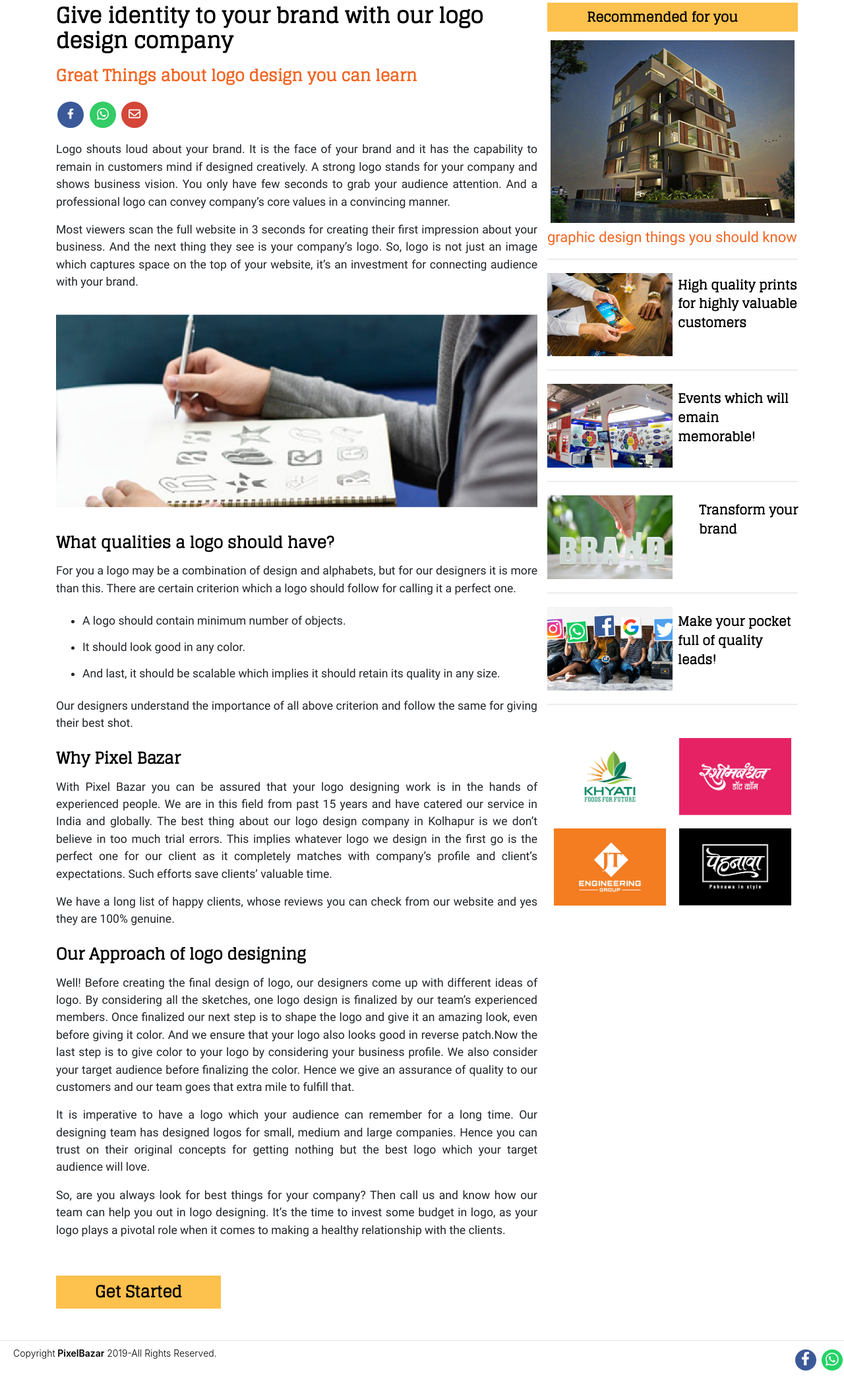
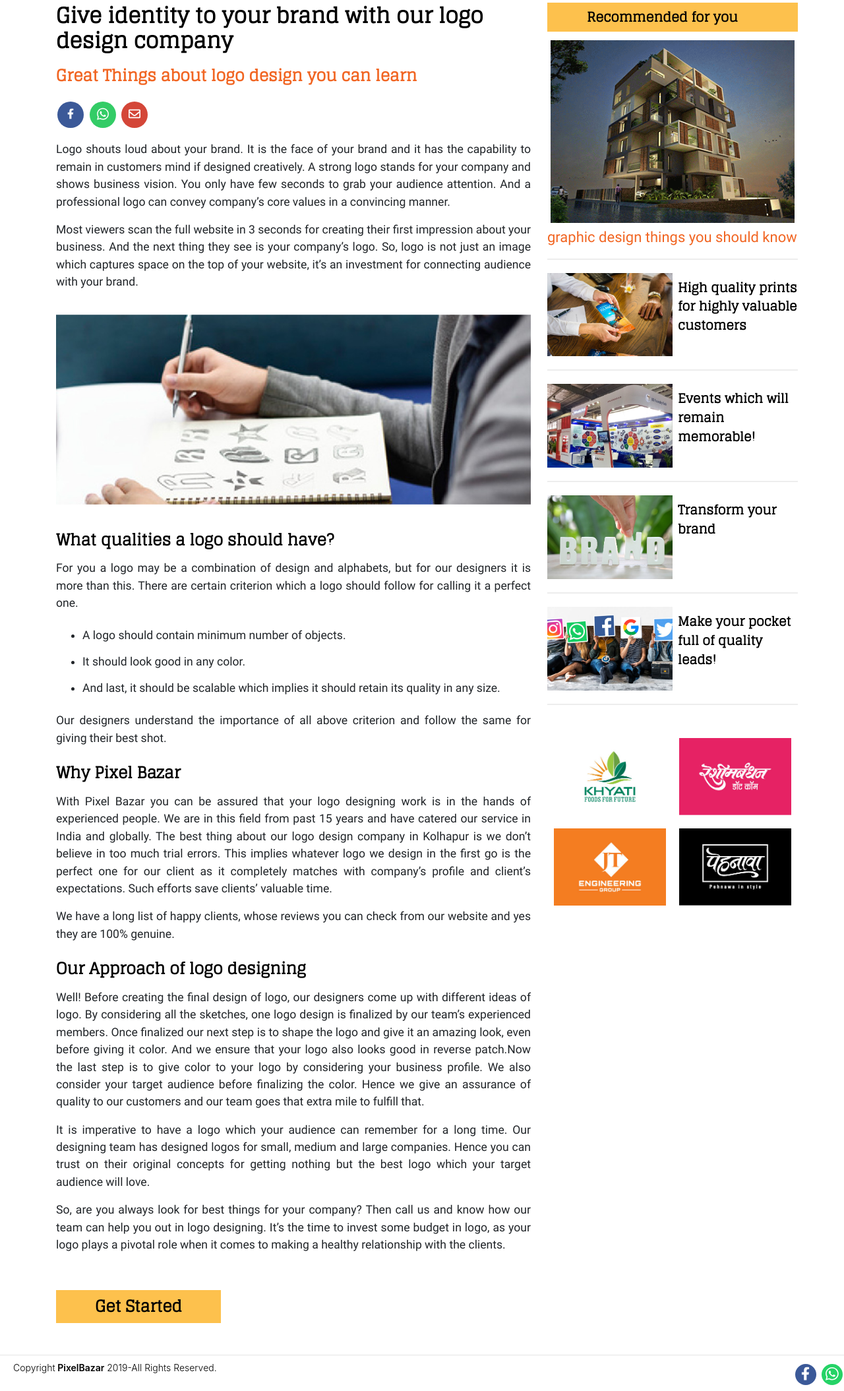
Before and after one commit to teampixel123/pixel_bazar, a CodeIgniter app: page /pixelbazar/logo-design-kolhapur in a window 1280 px wide. Shown: the part 154-2263 px from the top of the page at 66% size. Before the commit the page ends 2232 px from the top, so only its background shows below. Run offline with CodeIgniter, Linux system fonts and the light colour scheme; data that the repository does not hold is empty.

Commit message:
services pages design

```diff
--- a/application/views/pages/corporate_event.php
+++ b/application/views/pages/corporate_event.php
@@ -13,7 +13,7 @@
 	</div> -->
   <div class="container service-pg-container">
     <div class="row ">
-      <div class="col-md-8">
+      <div class="col-md-8" id="left-col">
           <h1 class="service-title">Corporate event management for your comfort</h1>
           <h3 class="service-sub-title red-color">Events which will remain memorable!</h3>
           <div class="social-media">
@@ -93,7 +93,7 @@
           <p>Your quest for the perfect event management solutions finds fulfillment at Pixel Media. Contact us today for more details.</p>
           <a class="btn btn-service btn-outline-warning2 " href="https://www.pixelbazar.com/Contact">Get Started</a>
       </div>
-      <div class="col-md-4 recommend">
+      <div class="col-md-4 recommend" id="right-col">
 
         <h3 class="service-recommended">Recommended for you</h3>
         <a href="<?php echo base_url(); ?>website-design-development-kolhapur">
@@ -109,7 +109,7 @@
                   <img class="service-img" src="<?php echo base_url(); ?>assets/images/site/branding_in_kolhapur.jpeg" alt="Strategic Branding Services, branding in kolhapur, Brand Identity, Branding">
                  </div>
                 <div class="col-6 mt-2">
-                 <p class="float-right align-self-center service-left-title">Transform your<br> brand</p>
+                 <p class="align-self-center service-left-title">Transform your<br> brand</p>
                 </div>
               </div>
             </a>
--- a/application/views/pages/graphic_design.php
+++ b/application/views/pages/graphic_design.php
@@ -13,7 +13,7 @@
 	</div> -->
   <div class="container service-pg-container">
     <div class="row ">
-      <div class="col-md-8">
+      <div class="col-md-8" id="left-col">
           <h1 class="service-title">Leading Graphic design company in Kolhapur</h1>
           <h3 class="service-sub-title red-color">We create designs, which designs business!</h3>
           <div class="social-media">
@@ -91,7 +91,7 @@
             <p>So, focus on your business side and let our designers take care of your graphic designing concern. As our graphic design company in Kolhapur is what you need to take a giant leap in your business through attention-grabbing designs which your audience will love to see repeatedly.</p>
             <a class="btn btn-service btn-outline-warning2 " href="https://www.pixelbazar.com/Contact">Get Started</a>
       </div>
-      <div class="col-md-4">
+      <div class="col-md-4" id="right-col">
 
           <h3 class="service-recommended">Recommended for you</h3>
             <a href="<?php echo base_url(); ?>website-design-development-kolhapur">
@@ -106,7 +106,7 @@
                           <img class="service-img" src="<?php echo base_url(); ?>assets/images/site/branding_in_kolhapur.jpeg" alt="Strategic Branding Services, branding in kolhapur, Brand Identity, Branding">
                          </div>
                         <div class="col-6 mt-2">
-                         <p class="float-right align-self-center service-left-title">Transform your<br> brand</p>
+                         <p class="align-self-center service-left-title">Transform your<br> brand</p>
                         </div>
                       </div>
                     </a>
--- a/application/views/pages/logo_design.php
+++ b/application/views/pages/logo_design.php
@@ -13,7 +13,7 @@
 	</div> -->
   <div class="container service-pg-container">
     <div class="row ">
-      <div class="col-md-8">
+      <div class="col-md-8" id="left-col">
           <h1 class="service-title">Give identity to your brand with our logo design company</h1>
           <h3 class="service-sub-title red-color">Great Things about logo design you can learn </h3>
           <div class="social-media">
@@ -96,7 +96,7 @@
             <p>So, are you always look for best things for your company? Then call us and know how our team can help you out in logo designing. It’s the time to invest some budget in logo, as your logo plays a pivotal role when it comes to making a healthy relationship with the clients.</p>
             <a class="btn btn-service btn-outline-warning2 " href="https://www.pixelbazar.com/Contact">Get Started</a>
       </div>
-      <div class="col-md-4">
+      <div class="col-md-4" id="right-col">
           <a href="<?php echo base_url(); ?>graphic-design-services-kolhapur">
           <h3 class="service-recommended">Recommended for you</h3>
           <img class="service-pg-img" src="<?php echo base_url(); ?>assets/images/site/graphic_design_kolhapur.gif" alt="logo design, logo, company logo, business logo, logo creator, company logo design, custom logo design, business logo design, custom logo, best logo design, logo design services " width="100%" height="340px;">
@@ -109,7 +109,7 @@
                         <div class="col-6">
                           <img class="service-img" src="<?php echo base_url(); ?>assets/images/site/printing_services_kolhapur.jpeg" alt="Printing, Printing Services in Kolhapur, Brochure Printing, Business Card Printing, Flyer Printing, Envelop Printing, books Printing, printing services in kolhapur, printing company">
                           </div>
-                        <div class="col-6 mt-1">
+                        <div class="col-6 mt-2">
                           <p class="service-left-title ">High quality prints for highly valuable customers</p>
                         </div>
                       </div>
@@ -122,7 +122,7 @@
                                   <img class="service-img table-cell" src="<?php echo base_url(); ?>assets/images/site/Corporate_eventsS.jpg" alt="Corporate Events, industrial event, events">
                                   </div>
                                 <div class="col-6 mt-2">
-                                  <p class="service-left-title">Events which will emain memorable!</p>
+                                  <p class="service-left-title">Events which will remain memorable!</p>
                                 </div>
                               </div>
                             </a>
@@ -134,7 +134,7 @@
                                           <img class="service-img" src="<?php echo base_url(); ?>assets/images/site/branding_in_kolhapur.jpeg" alt="Strategic Branding Services, branding in kolhapur, Brand Identity, Branding">
                                          </div>
                                         <div class="col-6 mt-2">
-                                         <p class="float-right align-self-center service-left-title">Transform your<br> brand</p>
+                                         <p class="align-self-center service-left-title">Transform your<br> brand</p>
                                         </div>
                                       </div>
                                     </a>
--- a/application/views/pages/website_design.php
+++ b/application/views/pages/website_design.php
@@ -151,7 +151,7 @@
                                                 <img class="service-img table-cell" src="<?php echo base_url(); ?>assets/images/site/Corporate_eventsS.jpg" alt="Corporate Events, industrial event, events">
                                                 </div>
                                               <div class="col-6 mt-2">
-                                                <p class="service-left-title">Events which will emain memorable!</p>
+                                                <p class="service-left-title">Events which will remain memorable!</p>
                                               </div>
                                             </div>
                                           </a>
--- a/assets/css/style.css
+++ b/assets/css/style.css
@@ -1864,6 +1864,12 @@
   background-color: rgba(255, 255, 255, 0.1)!important;
 }
 @media screen and (max-width: 400px) {
+  #left-col{
+    padding-right: 10px!important;
+  }
+  #right-col{
+    padding-left: 0px!important;
+  }
   /* .trans{
     background-color: #fff;
     border-radius: 50%;
```
Also changed, not shown: application/views/pages/branding.php (+4 -4 lines), application/views/pages/digital.php (+5 -5 lines), application/views/pages/printing_services.php (+9 -9 lines), application/views/pages/signage.php (+4 -4 lines).
